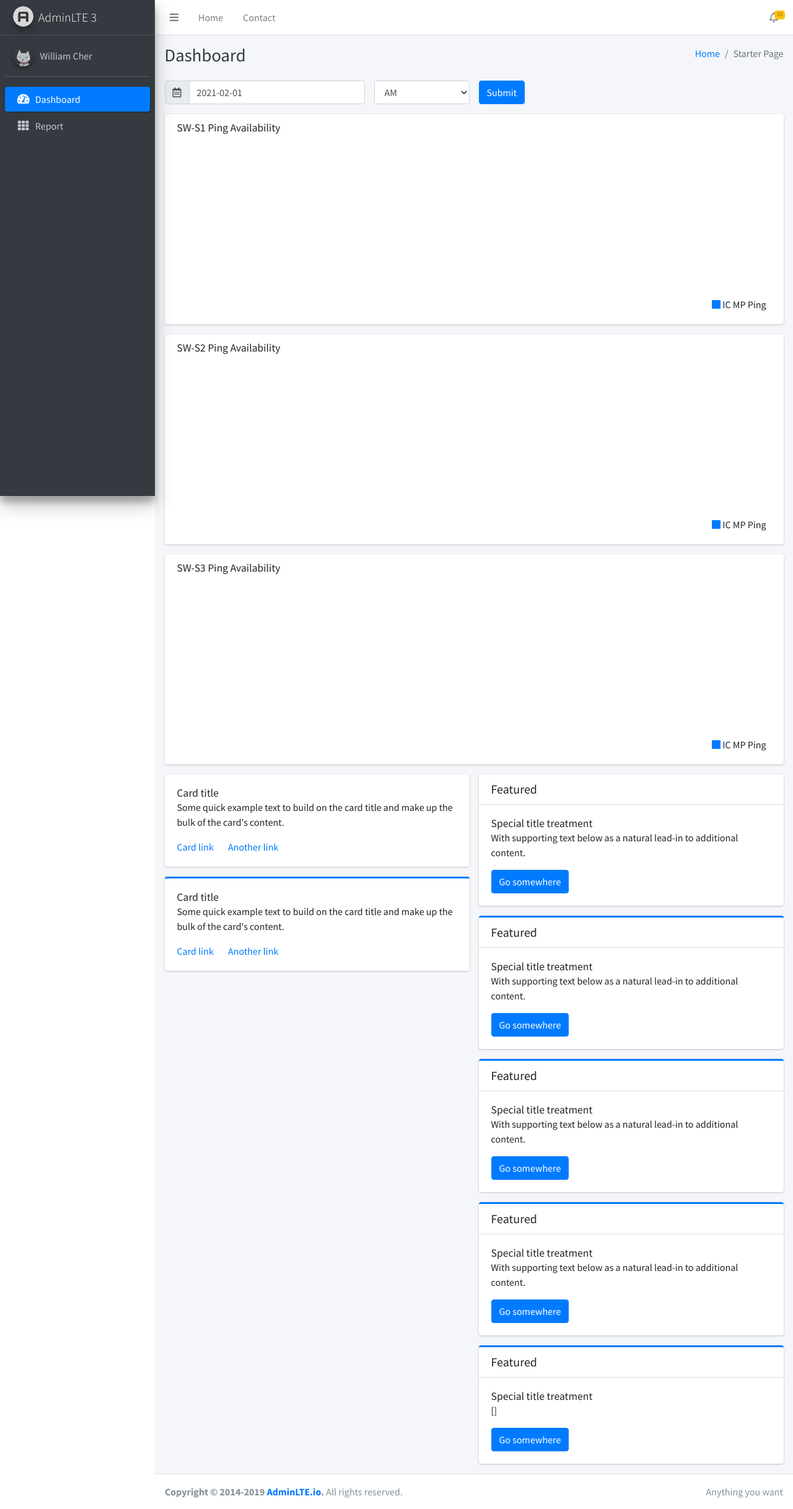
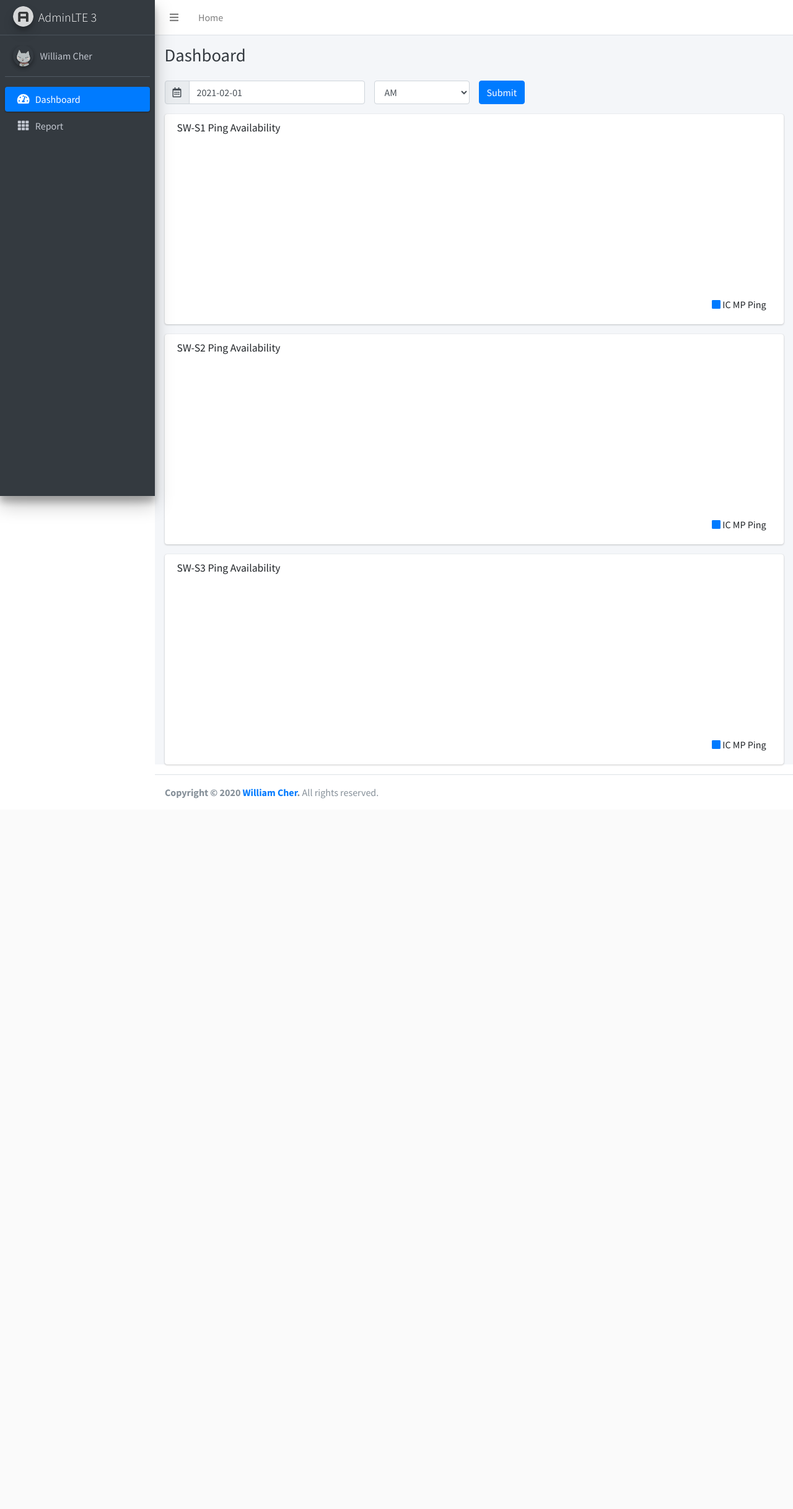
Before and after one commit to FlyingFoxie/Coding-Challenge, a Django app: page / in a window 1280 px wide. Shown: the whole page at 62% size. After the commit the page ends 1288 px from the top, so only its background shows below. Run offline with Django 3.2, Linux system fonts and the light colour scheme; data that the repository does not hold is empty; a map, chart or similar area stays blank; some libraries are stand-ins or nearby versions.

Commit message:
Update
Update API
Update Email Notification

```diff
--- a/codingchallenge/monitor/signals.py
+++ b/codingchallenge/monitor/signals.py
@@ -11,6 +11,7 @@
 
 local_tz = pytz.timezone("Asia/Singapore")
 
+#bulk upload save
 @receiver(post_save, sender=Data_Terminal_BulkUpload)
 def create_bulk_data(sender, created, instance, *args, **kwargs):
 	if created:
@@ -31,6 +32,7 @@
 			else:
 				switch_status = 1
 
+			#check if there's duplicate data
 			check = Data_Terminal.objects.filter(switch_label=switch_label,time_stamp=time_stamp).exists()
 			if not check:
 				data.append(
--- a/codingchallenge/monitor/templates/monitor/base.html
+++ b/codingchallenge/monitor/templates/monitor/base.html
@@ -10,7 +10,7 @@
   <meta name="viewport" content="width=device-width, initial-scale=1">
   <meta http-equiv="x-ua-compatible" content="ie=edge">
 
-  <title>AdminLTE 3 | Starter</title>
+  <title>CODING CHALLENGE</title>
 
   <!-- Font Awesome Icons -->
   <link rel="stylesheet" href="{% static 'plugins/fontawesome-free/css/all.min.css' %}">
@@ -37,41 +37,7 @@
         <a class="nav-link" data-widget="pushmenu" href="#" role="button"><i class="fas fa-bars"></i></a>
       </li>
       <li class="nav-item d-none d-sm-inline-block">
-        <a href="index3.html" class="nav-link">Home</a>
-      </li>
-      <li class="nav-item d-none d-sm-inline-block">
-        <a href="#" class="nav-link">Contact</a>
-      </li>
-    </ul>
-
-    <!-- Right navbar links -->
-    <ul class="navbar-nav ml-auto">
-      <!-- Notifications Dropdown Menu -->
-      <li class="nav-item dropdown">
-        <a class="nav-link" data-toggle="dropdown" href="#">
-          <i class="far fa-bell"></i>
-          <span class="badge badge-warning navbar-badge">15</span>
-        </a>
-        <div class="dropdown-menu dropdown-menu-lg dropdown-menu-right">
-          <span class="dropdown-header">15 Notifications</span>
-          <div class="dropdown-divider"></div>
-          <a href="#" class="dropdown-item">
-            <i class="fas fa-envelope mr-2"></i> 4 new messages
-            <span class="float-right text-muted text-sm">3 mins</span>
-          </a>
-          <div class="dropdown-divider"></div>
-          <a href="#" class="dropdown-item">
-            <i class="fas fa-users mr-2"></i> 8 friend requests
-            <span class="float-right text-muted text-sm">12 hours</span>
-          </a>
-          <div class="dropdown-divider"></div>
-          <a href="#" class="dropdown-item">
-            <i class="fas fa-file mr-2"></i> 3 new reports
-            <span class="float-right text-muted text-sm">2 days</span>
-          </a>
-          <div class="dropdown-divider"></div>
-          <a href="#" class="dropdown-item dropdown-footer">See All Notifications</a>
-        </div>
+        <a href="{% url 'index' %}" class="nav-link">Home</a>
       </li>
     </ul>
   </nav>
@@ -135,12 +101,8 @@
 
   <!-- Main Footer -->
   <footer class="main-footer">
-    <!-- To the right -->
-    <div class="float-right d-none d-sm-inline">
-      Anything you want
-    </div>
     <!-- Default to the left -->
-    <strong>Copyright &copy; 2014-2019 <a href="https://adminlte.io">AdminLTE.io</a>.</strong> All rights reserved.
+    <strong>Copyright &copy; 2020 <a href="https://flyingfox.pythonanywhere.com/">William Cher</a>.</strong> All rights reserved.
   </footer>
 </div>
 <!-- ./wrapper -->
--- a/codingchallenge/monitor/templates/monitor/index.html
+++ b/codingchallenge/monitor/templates/monitor/index.html
@@ -6,12 +6,6 @@
         <div class="row mb-2">
           <div class="col-sm-6">
             <h1 class="m-0 text-dark">Dashboard</h1>
-          </div><!-- /.col -->
-          <div class="col-sm-6">
-            <ol class="breadcrumb float-sm-right">
-              <li class="breadcrumb-item"><a href="#">Home</a></li>
-              <li class="breadcrumb-item active">Starter Page</li>
-            </ol>
           </div><!-- /.col -->
         </div><!-- /.row -->
       </div><!-- /.container-fluid -->
@@ -62,7 +56,7 @@
             <!-- /.d-flex -->
 
             <div class="position-relative mb-4">
-              <canvas id="visitors-chart" height="200"></canvas>
+              <canvas id="s1-chart" height="200"></canvas>
             </div>
 
             <div class="d-flex flex-row justify-content-end">
@@ -117,110 +111,6 @@
           </div>
         </div>
 
-
-
-
-
-
-
-
-
-
-        <div class="row">
-          <div class="col-lg-6">
-            <div class="card">
-              <div class="card-body">
-                <h5 class="card-title">Card title</h5>
-
-                <p class="card-text">
-                  Some quick example text to build on the card title and make up the bulk of the card's
-                  content.
-                </p>
-
-                <a href="#" class="card-link">Card link</a>
-                <a href="#" class="card-link">Another link</a>
-              </div>
-            </div>
-
-            <div class="card card-primary card-outline">
-              <div class="card-body">
-                <h5 class="card-title">Card title</h5>
-
-                <p class="card-text">
-                  Some quick example text to build on the card title and make up the bulk of the card's
-                  content.
-                </p>
-                <a href="#" class="card-link">Card link</a>
-                <a href="#" class="card-link">Another link</a>
-              </div>
-            </div><!-- /.card -->
-          </div>
-          <!-- /.col-md-6 -->
-          <div class="col-lg-6">
-            <div class="card">
-              <div class="card-header">
-                <h5 class="m-0">Featured</h5>
-              </div>
-              <div class="card-body">
-                <h6 class="card-title">Special title treatment</h6>
-
-                <p class="card-text">With supporting text below as a natural lead-in to additional content.</p>
-                <a href="#" class="btn btn-primary">Go somewhere</a>
-              </div>
-            </div>
-
-            <div class="card card-primary card-outline">
-              <div class="card-header">
-                <h5 class="m-0">Featured</h5>
-              </div>
-              <div class="card-body">
-                <h6 class="card-title">Special title treatment</h6>
-
-                <p class="card-text">With supporting text below as a natural lead-in to additional content.</p>
-                <a href="#" class="btn btn-primary">Go somewhere</a>
-              </div>
-            </div>
-
-                        <div class="card card-primary card-outline">
-              <div class="card-header">
-                <h5 class="m-0">Featured</h5>
-              </div>
-              <div class="card-body">
-                <h6 class="card-title">Special title treatment</h6>
-
-                <p class="card-text">With supporting text below as a natural lead-in to additional content.</p>
-                <a href="#" class="btn btn-primary">Go somewhere</a>
-              </div>
-            </div>
-
-            <div class="card card-primary card-outline">
-              <div class="card-header">
-                <h5 class="m-0">Featured</h5>
-              </div>
-              <div class="card-body">
-                <h6 class="card-title">Special title treatment</h6>
-
-                <p class="card-text">With supporting text below as a natural lead-in to additional content.</p>
-                <a href="#" class="btn btn-primary">Go somewhere</a>
-              </div>
-            </div>
-
-                        <div class="card card-primary card-outline">
-              <div class="card-header">
-                <h5 class="m-0">Featured</h5>
-              </div>
-              <div class="card-body">
-                <h6 class="card-title">Special title treatment</h6>
-
-                <p class="card-text">{{ s1_data }}</p>
-                <a href="#" class="btn btn-primary">Go somewhere</a>
-              </div>
-            </div>
-          </div>
-          <!-- /.col-md-6 -->
-        </div>
-        <!-- /.row -->
-
       </div><!-- /.container-fluid -->
     </div>
     <!-- /.content -->
--- a/codingchallenge/monitor/templates/monitor/list.html
+++ b/codingchallenge/monitor/templates/monitor/list.html
@@ -33,7 +33,7 @@
           <td>SW-{{ data_terminal.switch_label }}</td>
           <td>Ping Lost</td>
           <td>{{ data_terminal.time_stamp|date:'d-m-Y g:i:s A'}}</td>
-          <td></td>
+          <td>{{ data_terminal.email_time_stamp|date:'d-m-Y g:i:s A'}}</td>
         </tr>
         {% endfor %}
       </tbody>
--- a/codingchallenge/monitor/urls.py
+++ b/codingchallenge/monitor/urls.py
@@ -1,8 +1,12 @@
 from django.urls import path
+from rest_framework.urlpatterns import format_suffix_patterns
 from .views import *
 
 urlpatterns = [
     path('', index, name='index'),
     path('upload/', upload.as_view(), name='upload'),
     path('list/', data_terminal_list, name='list'),
+    path('data_terminal/', data_terminal_api_list.as_view()),
 ]
+
+urlpatterns = format_suffix_patterns(urlpatterns)
--- a/codingchallenge/monitor/views.py
+++ b/codingchallenge/monitor/views.py
@@ -4,7 +4,11 @@
 from django.contrib.messages.views import SuccessMessageMixin
 from django.views.generic.edit import CreateView
 from .models import *
+from .serializers import Data_TerminalSerializer
+from rest_framework import generics
+from rest_framework import permissions
 import datetime
+
 
 def index(request):
 	s1_labels = []
@@ -41,8 +45,7 @@
 	return render(request, 'monitor/index.html', context)
 
 def data_terminal_list(request):
-	#data_terminals = Data_Terminal.objects.filter(t1_status=0,t2_status=0,t3_status=0,t4_status=0,t5_status=0)
-	data_terminals = Data_Terminal.objects.filter(switch_status=0)
+	data_terminals = Data_Terminal.objects.filter(switch_status=0).order_by('-time_stamp')
 	context={
 		"data_terminals":data_terminals,
 	}
@@ -54,3 +57,8 @@
     fields = ['csv_file']
     success_url = reverse_lazy('list')
     success_message = 'Successfully uploaded Data'
+
+class data_terminal_api_list(generics.ListCreateAPIView):
+    queryset = Data_Terminal.objects.all()
+    serializer_class = Data_TerminalSerializer
+    permission_classes = [permissions.IsAuthenticatedOrReadOnly]
```
Also changed, not shown: codingchallenge/codingchallenge/settings.py (+9 -0 lines), codingchallenge/monitor/models.py (+14 -0 lines), codingchallenge/monitor/serializers.py (added, +9 -0 lines), codingchallenge/monitor/migrations/0005_auto_20210201_2101.py (added).
